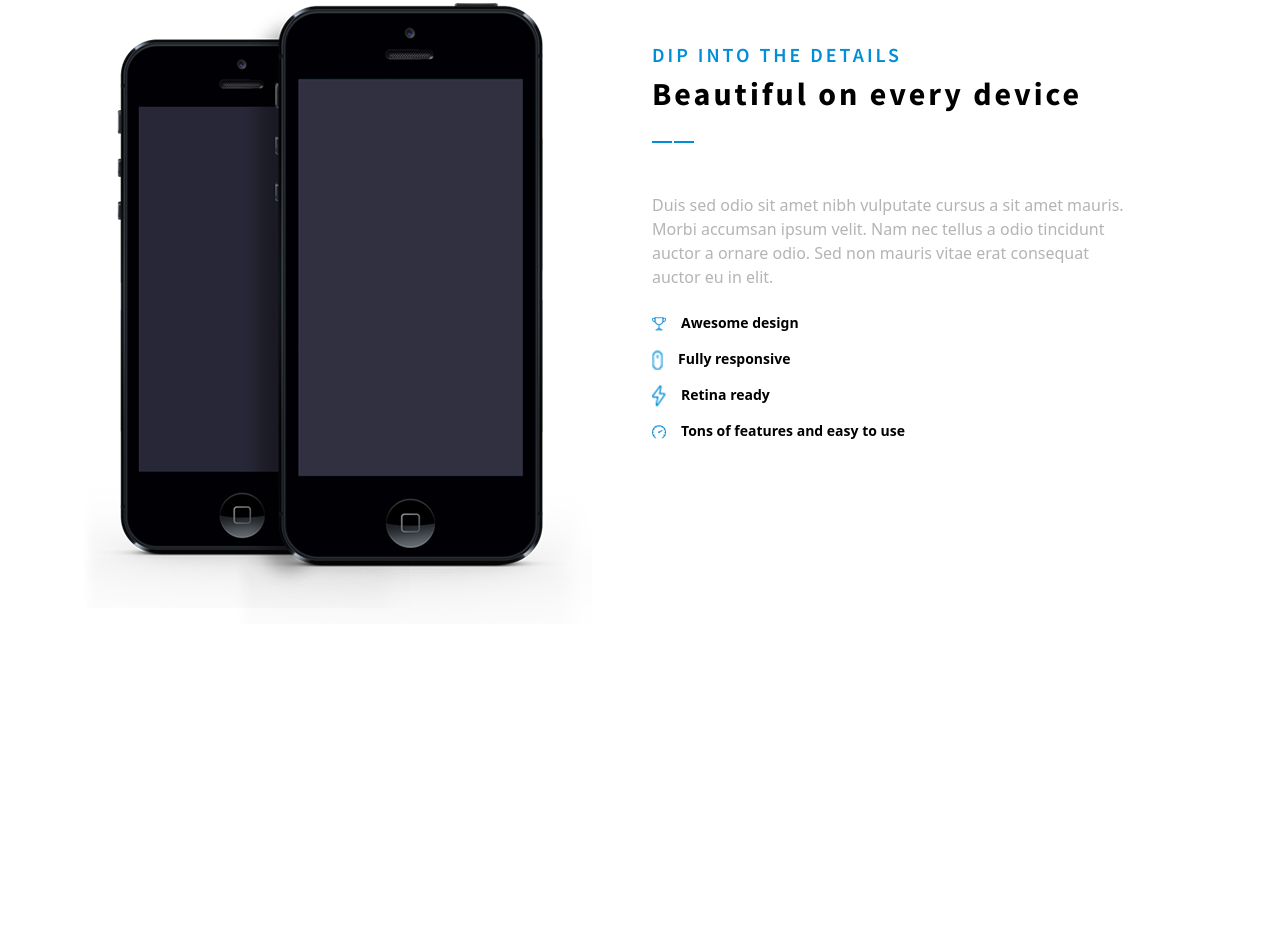
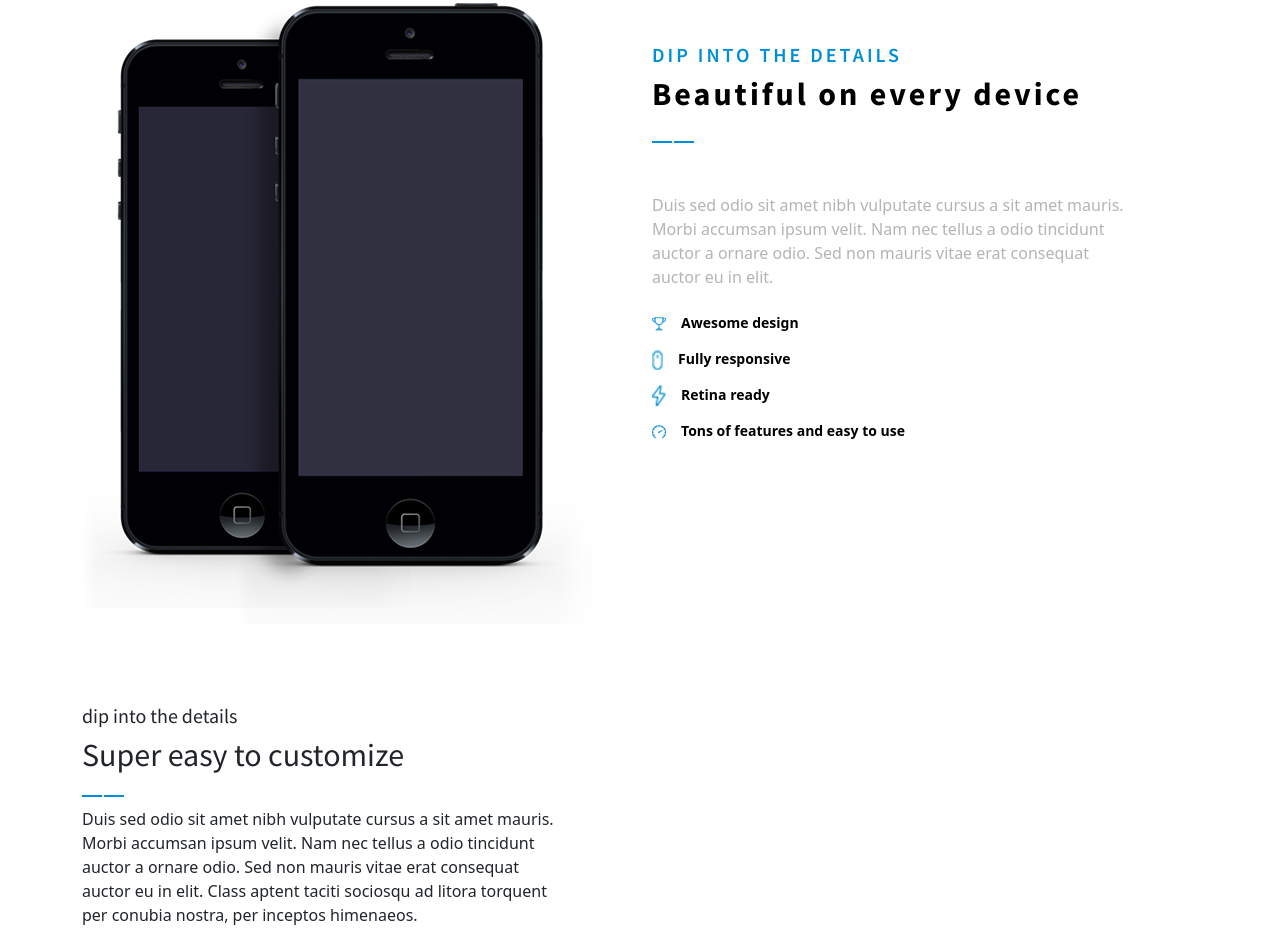
Before and after one commit to nusrat-farah/lucid-project, a plain HTML site: page index.html in a window 1280 px wide. Shown: the part 1400-2343 px from the top of the page. Before the commit the page ends 2104 px from the top, so only its background shows below. Drawn offline with nearby package versions, Linux system fonts and the light colour scheme.

Commit message:
Update index.html

```diff
--- a/index.html
+++ b/index.html
@@ -204,6 +204,33 @@
 
 
                        <!--about-long section end-->
+                          <!--about-short section start-->
+                          <section class="about-short">
+
+                        <div class="container">
+                            <div class="row">
+
+                                <div class="col-md-12">
+
+                                    <div class= "title">
+                                                    <h5>dip into the details</h5>
+                                                    <h2>Super easy to customize</h2>
+                                                    <img src="images/hr.png" alt="">
+
+
+
+                    <p>Duis sed odio sit amet nibh vulputate cursus a sit amet mauris.<br>Morbi accumsan ipsum velit. Nam nec tellus a odio tincidunt<br> auctor a ornare odio. Sed non  mauris vitae erat consequat<br> auctor eu in elit. Class aptent taciti sociosqu ad litora torquent<br> per conubia nostra, per inceptos himenaeos.</p>
+                                                 </div>
+
+
+                        </div>
+                        </div>
+
+
+                        </div>
+                    </section>
+
+                         <!--about-short section end-->
 
 
 
```
